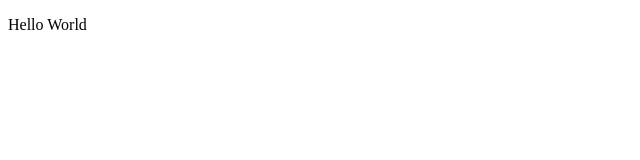
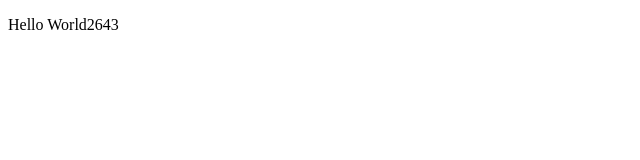
Before and after one commit to miheer2643/miheer-demo, a plain HTML site: page index1.html in a window 1280 px wide. Shown: the full height of the page, 0-640 px from the left. Drawn offline with Linux system fonts and the light colour scheme.

Commit message:
modified  file index1

```diff
--- a/index1.html
+++ b/index1.html
@@ -6,6 +6,6 @@
     <title>Document</title>
 </head>
 <body>
-    <p>Hello World</p>
+    <p>Hello World2643</p>
 </body>
 </html>
```
